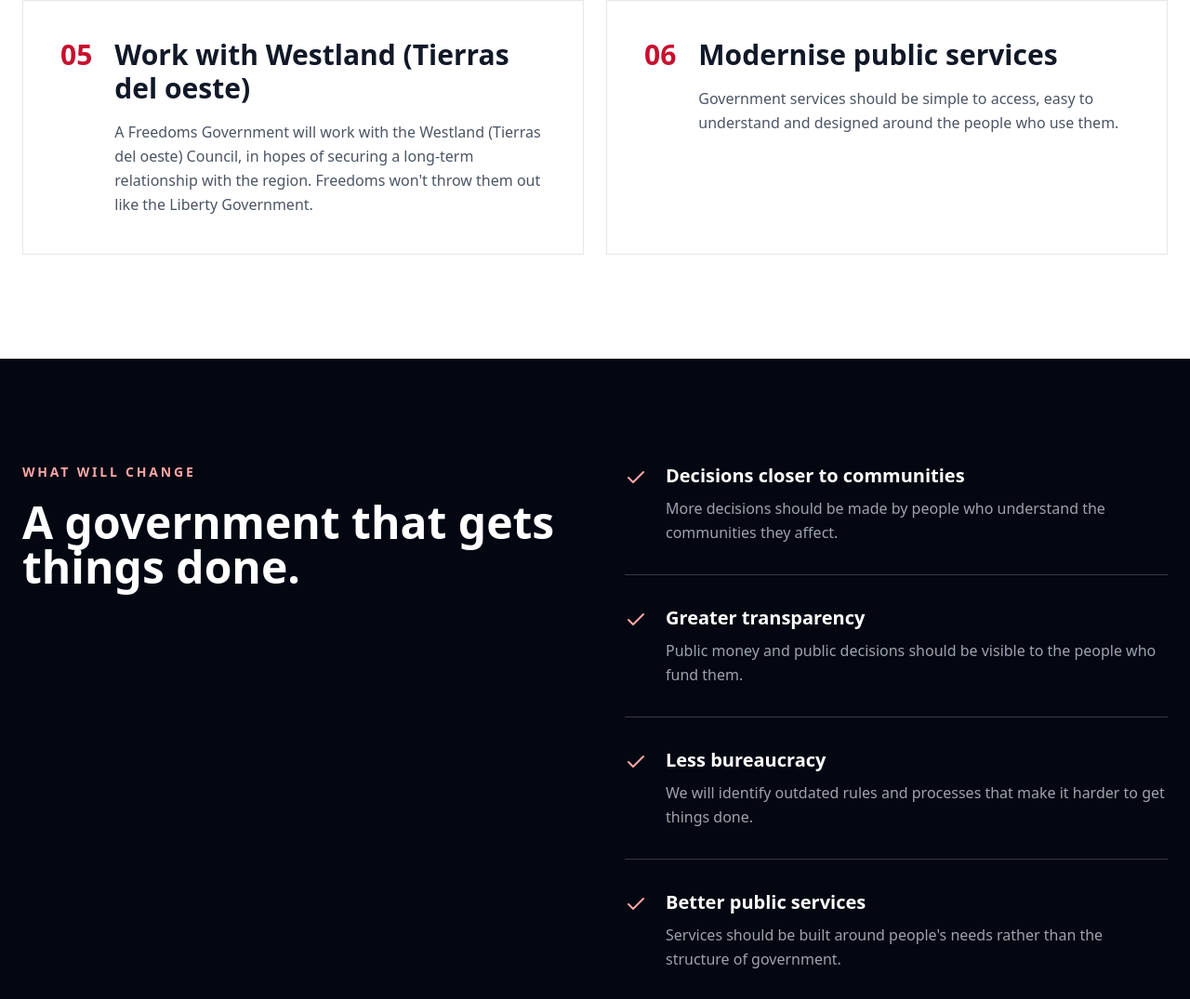
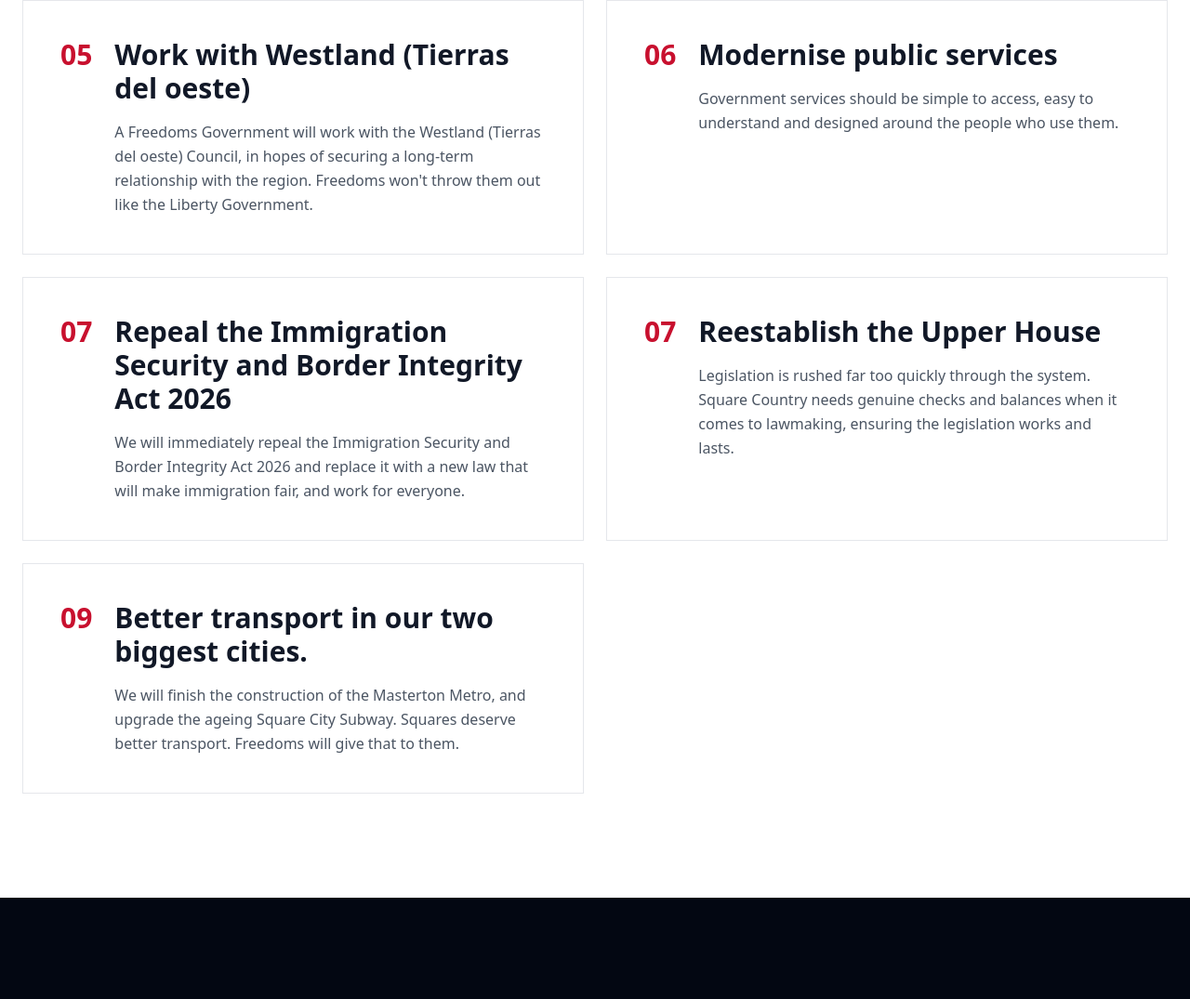
Before and after one commit to tmitmac/freedoms.org.sc, a plain HTML site: page communities-government.html in a window 1280 px wide. Shown: the part 2327-3402 px from the top of the page at 93% size. Drawn offline with nearby package versions, Linux system fonts and the light colour scheme.

Commit message:
Update communities-government.html

```diff
--- a/communities-government.html
+++ b/communities-government.html
@@ -526,6 +526,86 @@
 
       </article>
 
+            <!-- COMMITMENT 07 -->
+
+      <article class="commitment border border-gray-200 p-8 md:p-10">
+
+        <div class="flex items-start gap-6">
+
+          <div class="text-freedoms font-black text-3xl">
+            07
+          </div>
+
+          <div>
+
+            <h3 class="serif text-2xl md:text-3xl font-bold">
+              Repeal the Immigration Security and Border Integrity Act 2026
+            </h3>
+
+            <p class="text-gray-600 mt-4 leading-relaxed">
+              We will immediately repeal the Immigration Security and Border Integrity Act 2026 and
+              replace it with a new law that will make immigration fair, and work for everyone.
+            </p>
+
+          </div>
+
+        </div>
+
+      </article>
+
+      <!-- COMMITMENT 08 -->
+
+      <article class="commitment border border-gray-200 p-8 md:p-10">
+
+        <div class="flex items-start gap-6">
+
+          <div class="text-freedoms font-black text-3xl">
+            07
+          </div>
+
+          <div>
+
+            <h3 class="serif text-2xl md:text-3xl font-bold">
+              Reestablish the Upper House
+            </h3>
+
+            <p class="text-gray-600 mt-4 leading-relaxed">
+              Legislation is rushed far too quickly through the system. Square Country needs genuine checks and balances when it comes
+              to lawmaking, ensuring the legislation works and lasts.
+            </p>
+
+          </div>
+
+        </div>
+
+      </article>
+
+      <!-- COMMITMENT 09 -->
+
+      <article class="commitment border border-gray-200 p-8 md:p-10">
+
+        <div class="flex items-start gap-6">
+
+          <div class="text-freedoms font-black text-3xl">
+            09
+          </div>
+
+          <div>
+
+            <h3 class="serif text-2xl md:text-3xl font-bold">
+              Better transport in our two biggest cities.
+            </h3>
+
+            <p class="text-gray-600 mt-4 leading-relaxed">
+              We will finish the construction of the Masterton Metro, and upgrade the ageing Square City Subway. Squares
+              deserve better transport. Freedoms will give that to them.
+
+          </div>
+
+        </div>
+
+      </article>
+
     </div>
 
   </div>
```
